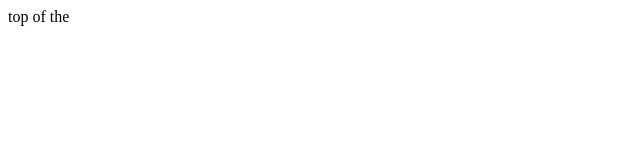
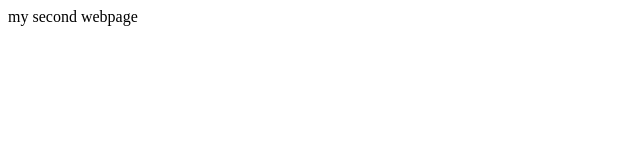
Before and after one commit to shabnam108/html, a plain HTML site: page index.html in a window 1280 px wide. Shown: the full height of the page, 0-640 px from the left. Drawn offline with Linux system fonts and the light colour scheme.

Commit message:
Update index.html

```diff
--- a/index.html
+++ b/index.html
@@ -6,6 +6,6 @@
     <title>new</title>
 </head>
 <body>
-    top of the
+    my second webpage
 </body>
 </html>
```
